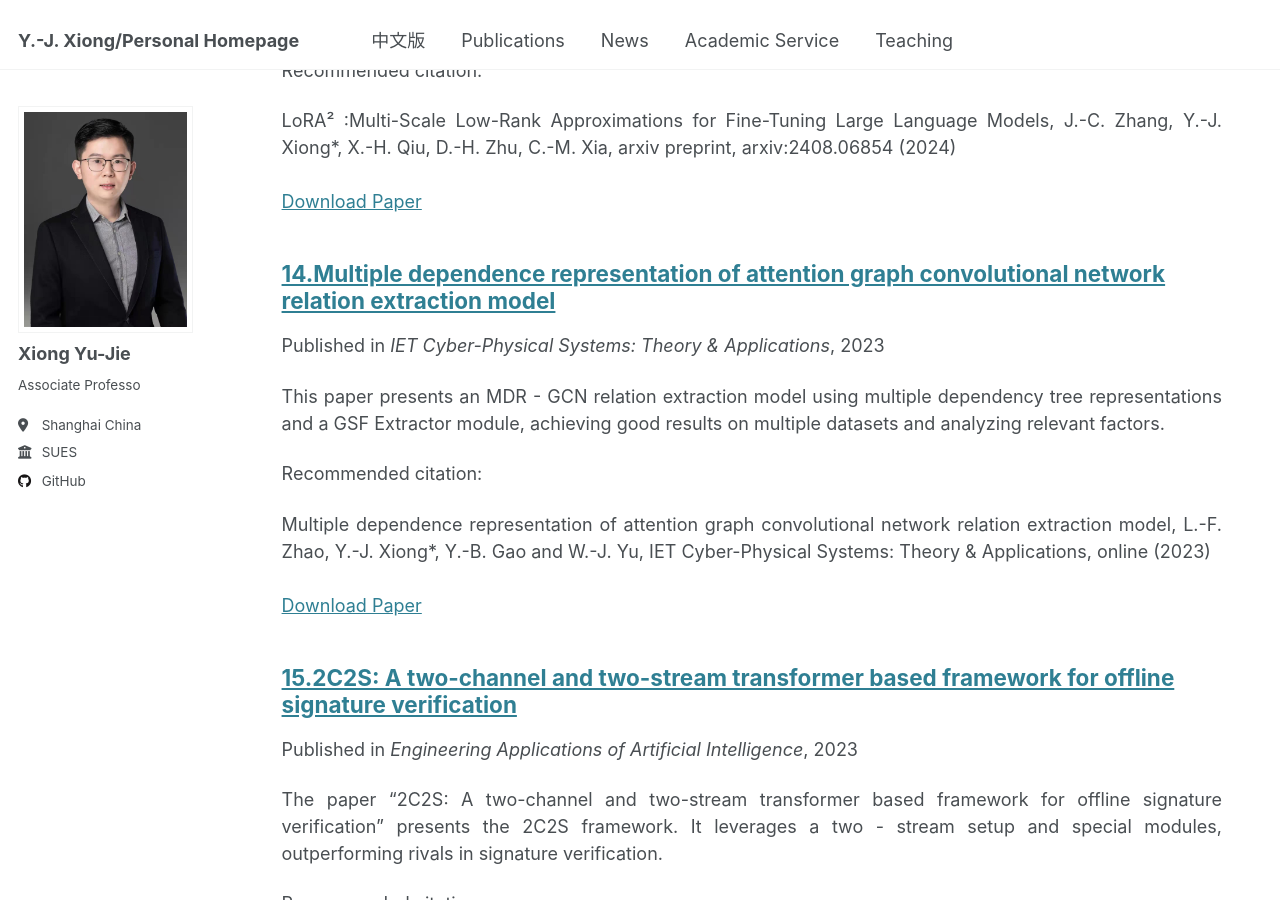
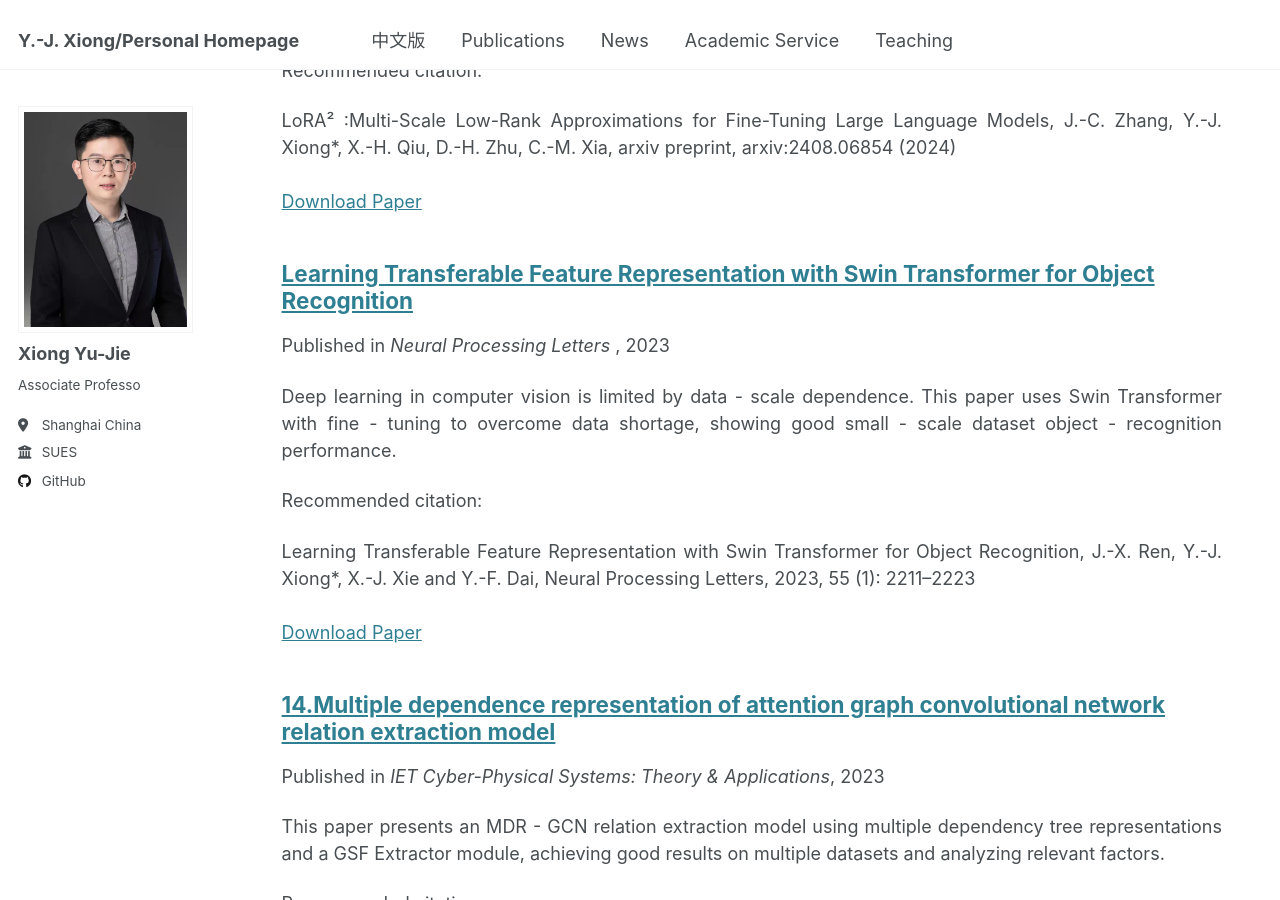
Before and after one commit to X-Lab-CN/introduce, a Jekyll site: the page built from _pages/publications.html, in a window 1280 px wide and 900 px high, scrolled down 5602 px. Built offline with Jekyll 4.4.1, drawn with Linux system fonts in a browser that asks for light colours; some of the changed text lies outside the part shown.

Commit message:
Update and rename 2022-07-27-paper-title-number-1.md to 2023-07-27-paper-title-number-1.md

```diff
--- a/_publications/2022-07-27-paper-title-number-1.md
+++ b/_publications/2023-07-27-paper-title-number-1.md
@@ -4,7 +4,7 @@ collection: publications
 category: manuscripts
 permalink: /publication/2023-07-27-paper-title-number-1
 excerpt: '<div style="text-align: justify;">Deep learning in computer vision is limited by data - scale dependence. This paper uses Swin Transformer with fine - tuning to overcome data shortage, showing good small - scale dataset object - recognition performance.</div>'
-date: 2022-07-27
+date: 2023-12-27
 venue: 'Neural Processing Letters '
 paperurl: 'http://xiongyujie.cn/files/Learning_Transferable_Feature_Representation_with_Swin_Transformer_for_Object_Recognition.pdf'
 citation: '<br/><div style="text-align: justify;">Learning Transferable Feature Representation with Swin Transformer for Object Recognition, J.-X. Ren, Y.-J. Xiong*, X.-J. Xie and Y.-F. Dai, Neural Processing Letters, 2023, 55 (1): 2211–2223</div>'
```
